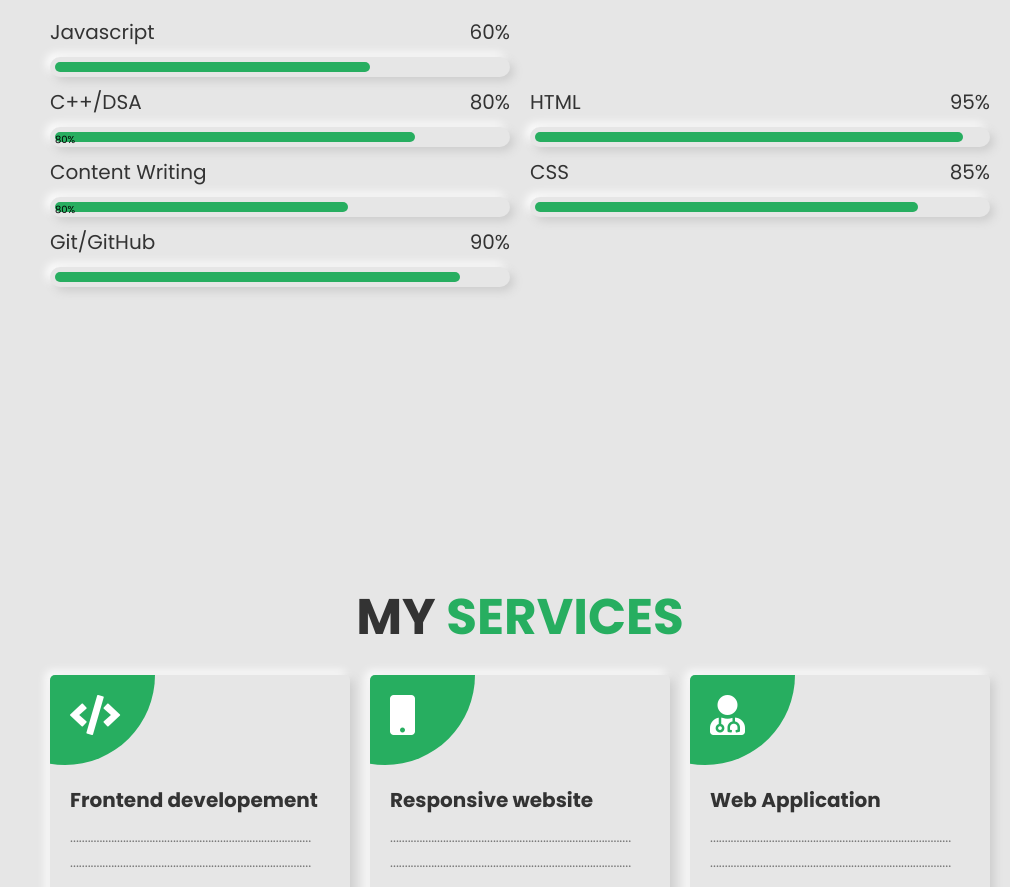
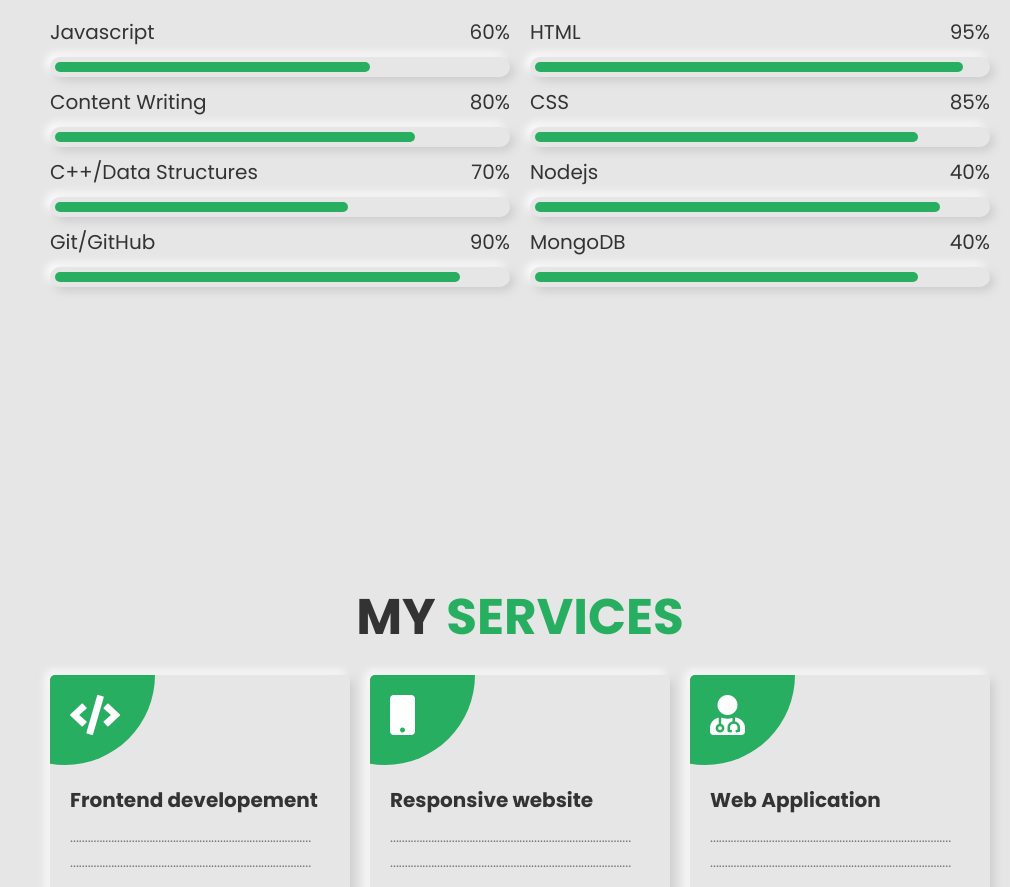
Before and after one commit to KaurJas31/portfolio_websitee, a plain HTML site: page index.html in a window 1280 px wide. Shown: the part 1040-1927 px from the top of the page, without its empty margins (270-1280 px from the left). Drawn offline with Linux system fonts and the light colour scheme; a script that the page names is missing.

Commit message:
Update index.html

```diff
--- a/index.html
+++ b/index.html
@@ -65,11 +65,11 @@
             <div class="progress">
                 <h3>Javascript <span>60%</span></h3>
                 <div class="bar bar-1-1"><span></span></div>
-                 <h3>C++/DSA <span>80%</span></h3>
-                <div class="bar bar-1-2"><span> 80%</span></div>
-                <h3>Content Writing <span></span>
+                 <h3>Content Writing <span>80%</span></h3>
+                <div class="bar bar-1-2"><span></span></div>
+                <h3>C++/Data Structures <span>70%</span>
                 </h3>
-                <div class="bar bar-1-3"><span>80%</span></div>
+                <div class="bar bar-1-3"><span></span></div>
                 <h3>Git/GitHub<span>90%</span></h3>
                 <div class="bar bar-1-4"><span></span></div>
             </div>
@@ -80,6 +80,11 @@
                 <div class="bar bar-2-1"><span></span></div>
                 <h3>CSS <span>85%</span></h3>
                 <div class="bar bar-2-2"><span></span></div>
+                <h3>Nodejs <span>40%</span>
+                </h3>
+                <div class="bar bar-2-3"><span></span></div>
+                <h3>MongoDB <span>40%</span></h3>
+                <div class="bar bar-2-4"><span></span></div>
 
             </div>
         </div>
```
